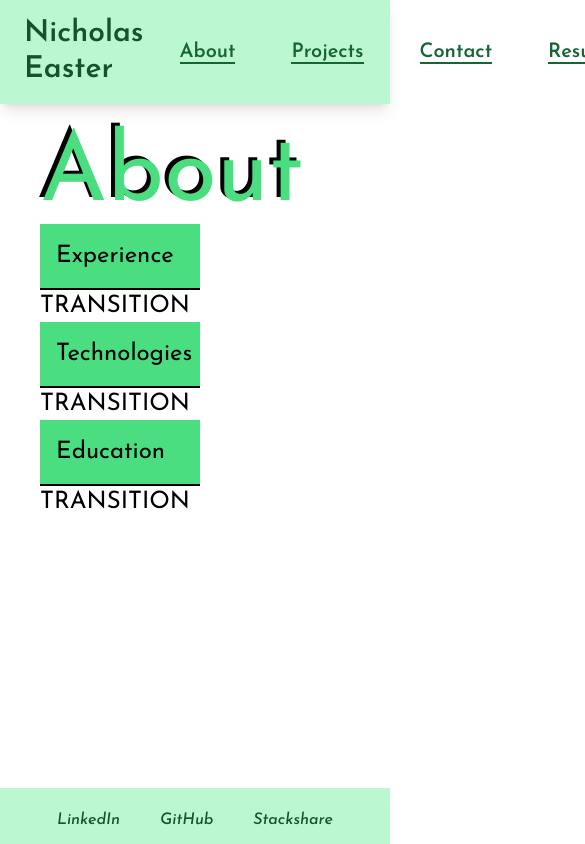
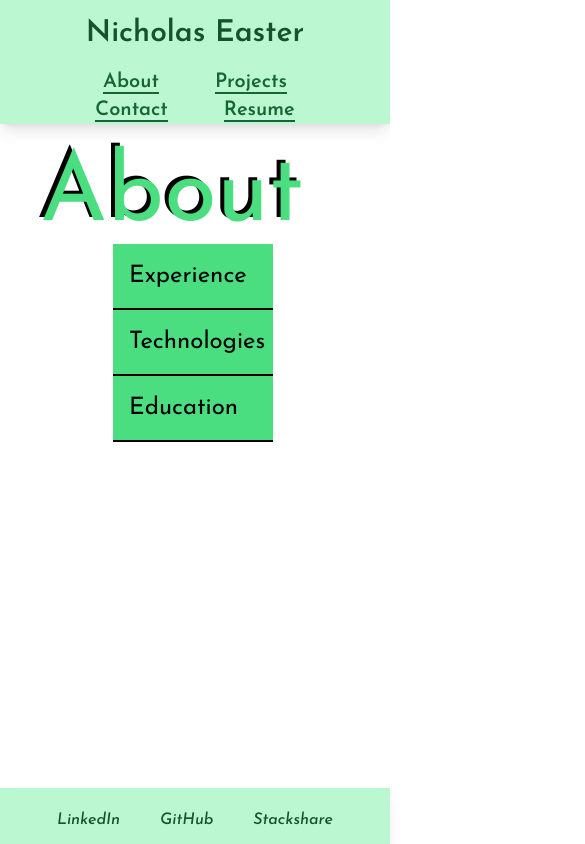
Before and after one commit to NeasterDev/My-Portfolio, a React (Create React App) app: page / in a window 390 px wide. Shown: the top 844 px of the page, 585 px wide, since content can reach past the window. Built offline with nearby package versions, Linux system fonts and the light colour scheme.

Commit message:
finished fade in for info text on about page, fixed bug where first click would not show info, added responsive styles so that the about page doesnt break at smaller screen sizes

```diff
--- a/public/index.html
+++ b/public/index.html
@@ -29,6 +29,7 @@
   <body class=" bg-yellow-50">
     <noscript>You need to enable JavaScript to run this app.</noscript>
     <div id="root"></div>
+
     <!--
       This HTML file is a template.
       If you open it directly in the browser, you will see an empty page.
--- a/src/components/Foot/index.js
+++ b/src/components/Foot/index.js
@@ -3,7 +3,8 @@ import React from "react";
 const Foot = () => {
     return (
         <div>
-            <footer className=" h-14 bg-green-200 fixed left-0 bottom-0 w-full overflow-auto">
+            {/** Footer Begin */}
+            <footer className=" h-14 bg-green-200 fixed left-0 bottom-0 w-full shadow-lg">
                 <div className="flex justify-center">
                     <a href="/" className=" my-5"><span className=" mx-5 italic text-green-900 hover:text-black">LinkedIn</span></a>
                     <a href="/" className=" my-5"><span className=" mx-5 italic text-green-900 hover:text-black">GitHub</span></a>
--- a/src/components/Nav/index.js
+++ b/src/components/Nav/index.js
@@ -3,11 +3,11 @@ import React from "react";
 const Nav = ({ currentPage, handlePageChange }) => {
   return (
     <div>
-      <nav className=" bg-green-200 shadow-lg">
+      <nav className=" bg-green-200 shadow-lg w-screen">
         <div className="px-4">
-          <div className="flex justify-between">
+          <div className="flex flex-col md:flex-row justify-between">
             {/* Nav title */}
-            <div className="flex">
+            <div className="flex justify-center md:justify-start">
               <a href="/" className="flex items-center py-4 px-2">
                 <span className="font-semibold text-green-900 text-3xl">
                   Nicholas Easter
@@ -15,7 +15,7 @@ const Nav = ({ currentPage, handlePageChange }) => {
               </a>
             </div>
             {/* Nav links start */}
-            <div className="flex my-auto mr-7">
+            <div className="flex flex-wrap justify-center md:justify-start md:my-auto md:mr-7">
               <a
                 className=""
                 href="/"
--- a/src/components/pages/About.js
+++ b/src/components/pages/About.js
@@ -1,6 +1,11 @@
 import React from "react";
 
 const About = () => {
+
+    const filler = `Lorem ipsum dolor sit, amet consectetur adipisicing elit. Ducimus quos eum aliquam voluptates officia harum suscipit. Velit laborum rerum doloremque tempora vel consequuntur quisquam impedit cumque omnis officiis! Sapiente, non?
+                    Lorem ipsum dolor sit, amet consectetur adipisicing elit. Ducimus quos eum aliquam voluptates officia harum suscipit. Velit laborum rerum doloremque tempora vel consequuntur quisquam impedit cumque omnis officiis! Sapiente, non?
+                    Lorem ipsum dolor sit, amet consectetur adipisicing elit. Ducimus quos eum aliquam voluptates officia harum suscipit. Velit laborum rerum doloremque tempora vel consequuntur quisquam impedit cumque omnis officiis! Sapiente, non?`
+
     return (
         <div className="">
             <div className="mt-6">
@@ -8,64 +13,71 @@ const About = () => {
                     About
                 </h1>
             </div>
-            <div className="flex text-2xl mx-10">
-                <ul className="flex flex-col md:flex-row flex-wrap ">
+            <div className="flex flex-col  text-2xl mx-10">
+                <ul className="flex flex-col md:flex-row flex-wrap items-center ">
                     <li className="mr-1  ">
-                        <a href="/" id="con" className=" w-40 md:w-auto inline-block bg-green-400 border-b-2 border-black hover:bg-green-200 focus:bg-green-300 md:rounded-t-lg py-4 px-4 "
+                        <a href="/" className=" w-40 md:w-auto inline-block bg-green-400 border-b-2 border-black hover:bg-green-200 focus:bg-green-300 md:rounded-t-lg py-4 px-4 "
                             onClick={(e) => {
                                 e.preventDefault();
                                 document.querySelector('#technologies').style.display = "none";
                                 document.querySelector('#education').style.display = "none";
                                 // this toggles the display of the nfo in the experience div
                                 let info = document.querySelector('#experience');
+                                if(!info.style.display) {
+                                    info.style.display = "none";
+                                }
                                 console.log(info);
                                 (info.style.display === "none") ? info.style.display = 'block' : info.style.display = 'none';
                             }}
                         >
                             Experience
                         </a>
-                        <div id="experience" className="animate"
 
-                        > TRANSITION </div>
                     </li>
                     <li className="mr-1  ">
-                        <a href="/" id="con" className=" w-40 md:w-auto inline-block bg-green-400 border-b-2 border-black hover:bg-green-200 focus:bg-green-300 md:rounded-t-lg py-4 px-4 "
+                        <a href="/" className=" w-40 md:w-auto inline-block bg-green-400 border-b-2 border-black hover:bg-green-200 focus:bg-green-300 md:rounded-t-lg py-4 px-4 "
                             onClick={(e) => {
                                 e.preventDefault();
                                 document.querySelector('#experience').style.display = "none";
                                 document.querySelector('#education').style.display = "none";
                                 // this toggles the display of the nfo in the technologies div
                                 let info = document.querySelector('#technologies');
+                                // checks if the display property has been set (ie the first click)
+                                if(!info.style.display) {
+                                    info.style.display = "none";
+                                }
                                 console.log(info);
                                 (info.style.display === "none") ? info.style.display = 'block' : info.style.display = 'none';
                             }}
                         >
                             Technologies
                         </a>
-                        <div id="technologies" className="animate"
 
-                        > TRANSITION </div>
                     </li>
                     <li className="mr-1  ">
-                        <a href="/" id="con" className=" w-40 md:w-auto inline-block bg-green-400 border-b-2 border-black hover:bg-green-200 focus:bg-green-300 md:rounded-t-lg py-4 px-4 "
+                        <a href="/"  className=" w-40 md:w-auto inline-block bg-green-400 border-b-2 border-black hover:bg-green-200 focus:bg-green-300 md:rounded-t-lg py-4 px-4 "
                             onClick={(e) => {
                                 e.preventDefault();
                                 document.querySelector('#technologies').style.display = "none";
                                 document.querySelector('#experience').style.display = "none";
                                 // this toggles the display of the nfo in the education div
                                 let info = document.querySelector('#education');
+                                if(!info.style.display) {
+                                    info.style.display = "none";
+                                }
                                 console.log(info);
                                 (info.style.display === "none") ? info.style.display = 'block' : info.style.display = 'none';
                             }}
                         >
                             Education
                         </a>
-                        <div id="education" className=" animate"
-
-                        > TRANSITION </div>
                     </li>
-
                 </ul>
+                <div className="mb-20 mt-4">
+                    <div id="experience" className="animate hidden"> {filler} </div>
+                    <div id="technologies" className="animate hidden"> {filler} </div>
+                    <div id="education" className="animate hidden"> {filler} </div>
+                </div>
             </div>
         </div>
     );
```
